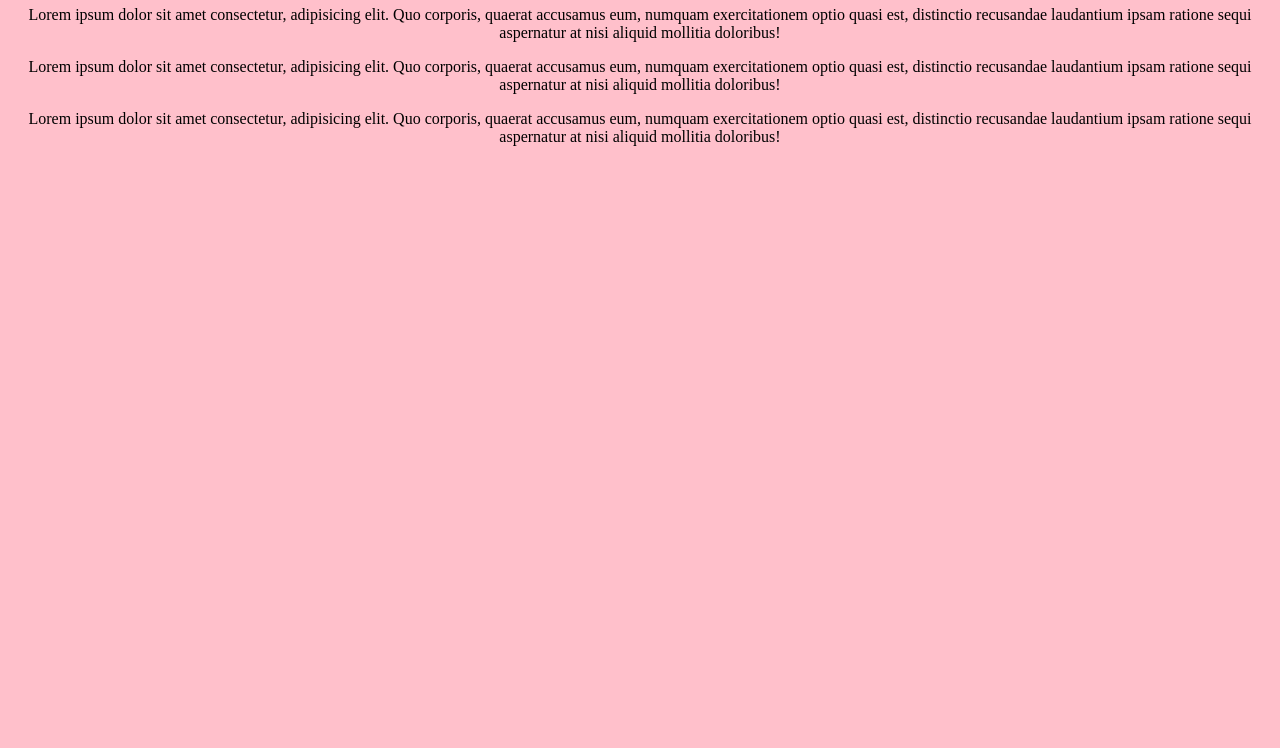
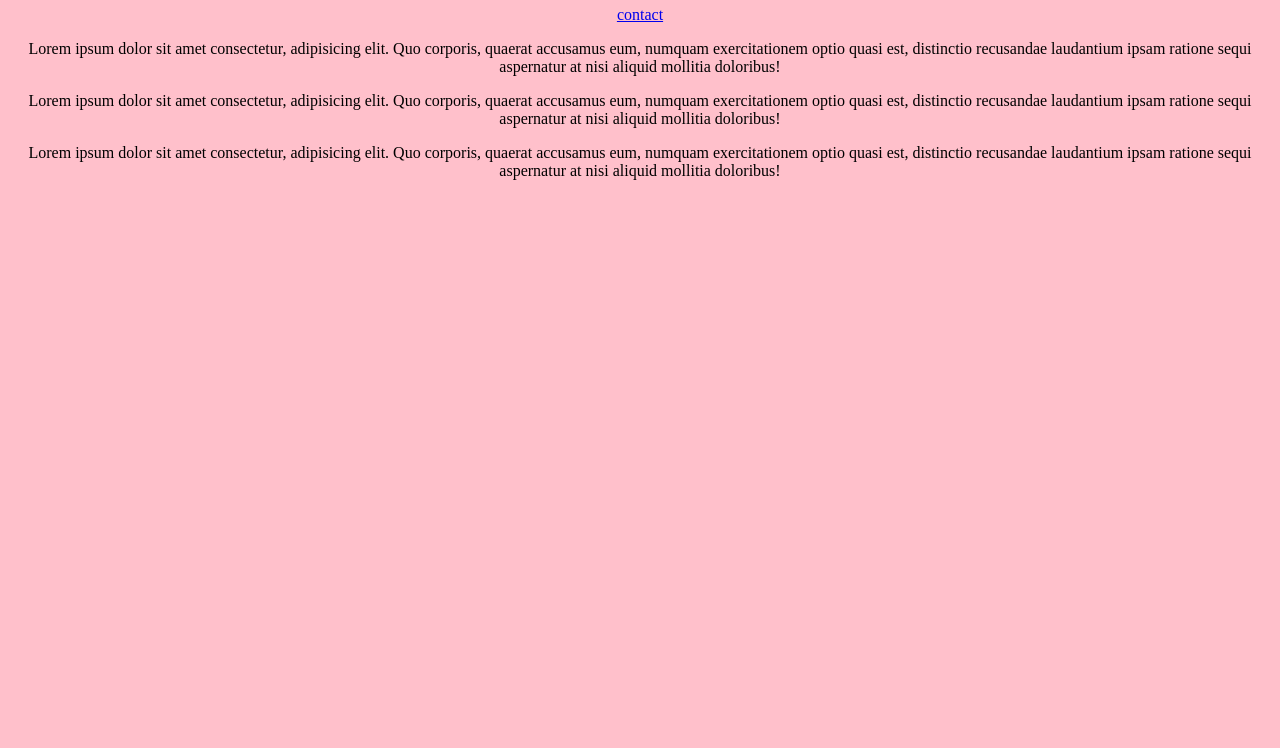
Before and after one commit to JayLeung362573/JayLeung362573.github.io, a plain HTML site: page index.html in a window 1280 px wide. Shown: the part 52-800 px from the top of the page. Drawn offline with Linux system fonts and the light colour scheme.

Commit message:
contact link

```diff
--- a/index.html
+++ b/index.html
@@ -7,6 +7,7 @@
 </head>
 <body>
     <h1>Jiawei Liang</h1>
+    <a href="/JayLeung372573/contact.html">contact</a>
     <p>Lorem ipsum dolor sit amet consectetur, adipisicing elit. Quo corporis, quaerat accusamus eum, numquam exercitationem optio quasi est, distinctio recusandae laudantium ipsam ratione sequi aspernatur at nisi aliquid mollitia doloribus!</p>
     <p>Lorem ipsum dolor sit amet consectetur, adipisicing elit. Quo corporis, quaerat accusamus eum, numquam exercitationem optio quasi est, distinctio recusandae laudantium ipsam ratione sequi aspernatur at nisi aliquid mollitia doloribus!</p>
     <p>Lorem ipsum dolor sit amet consectetur, adipisicing elit. Quo corporis, quaerat accusamus eum, numquam exercitationem optio quasi est, distinctio recusandae laudantium ipsam ratione sequi aspernatur at nisi aliquid mollitia doloribus!</p>
```
